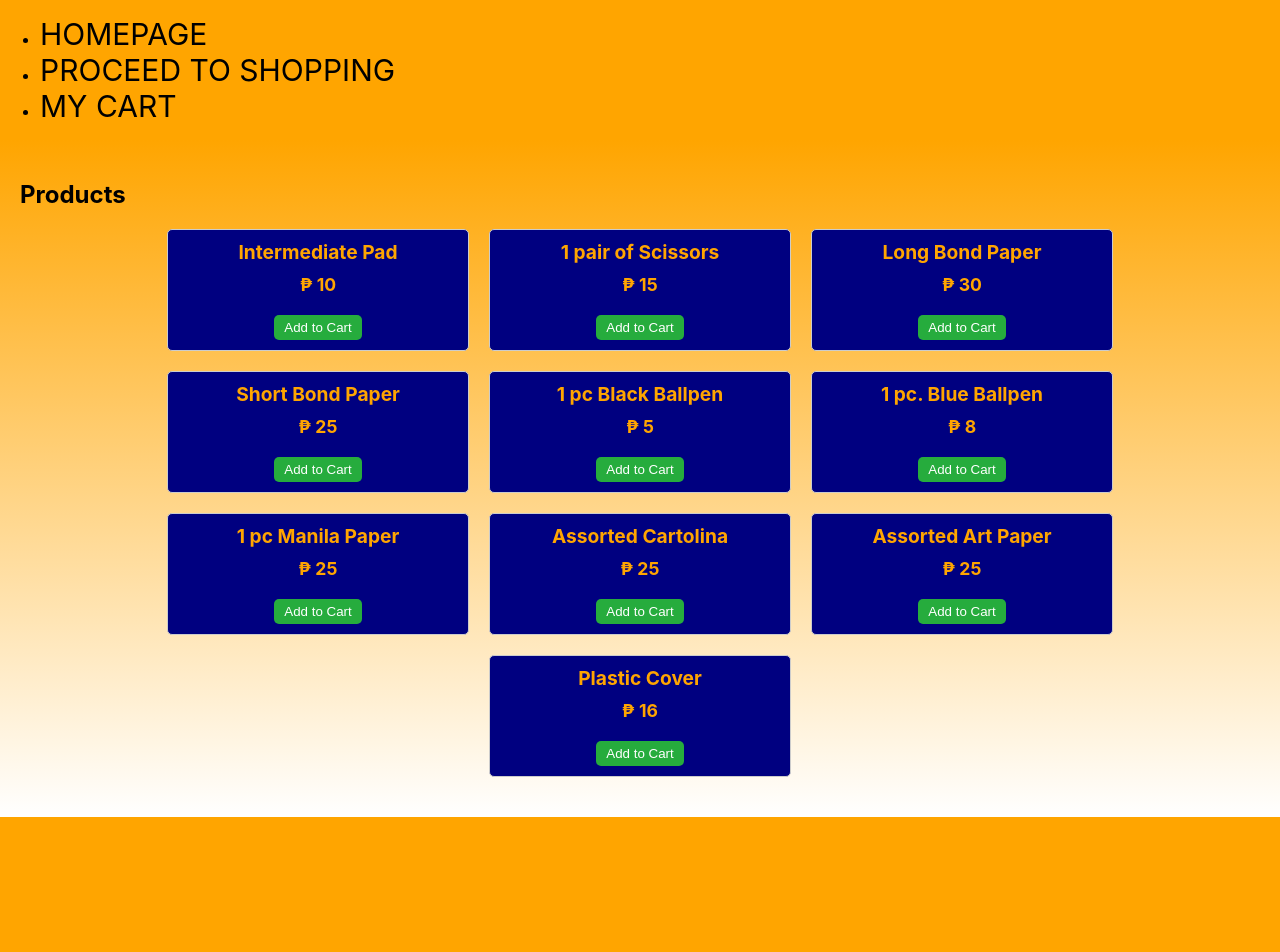
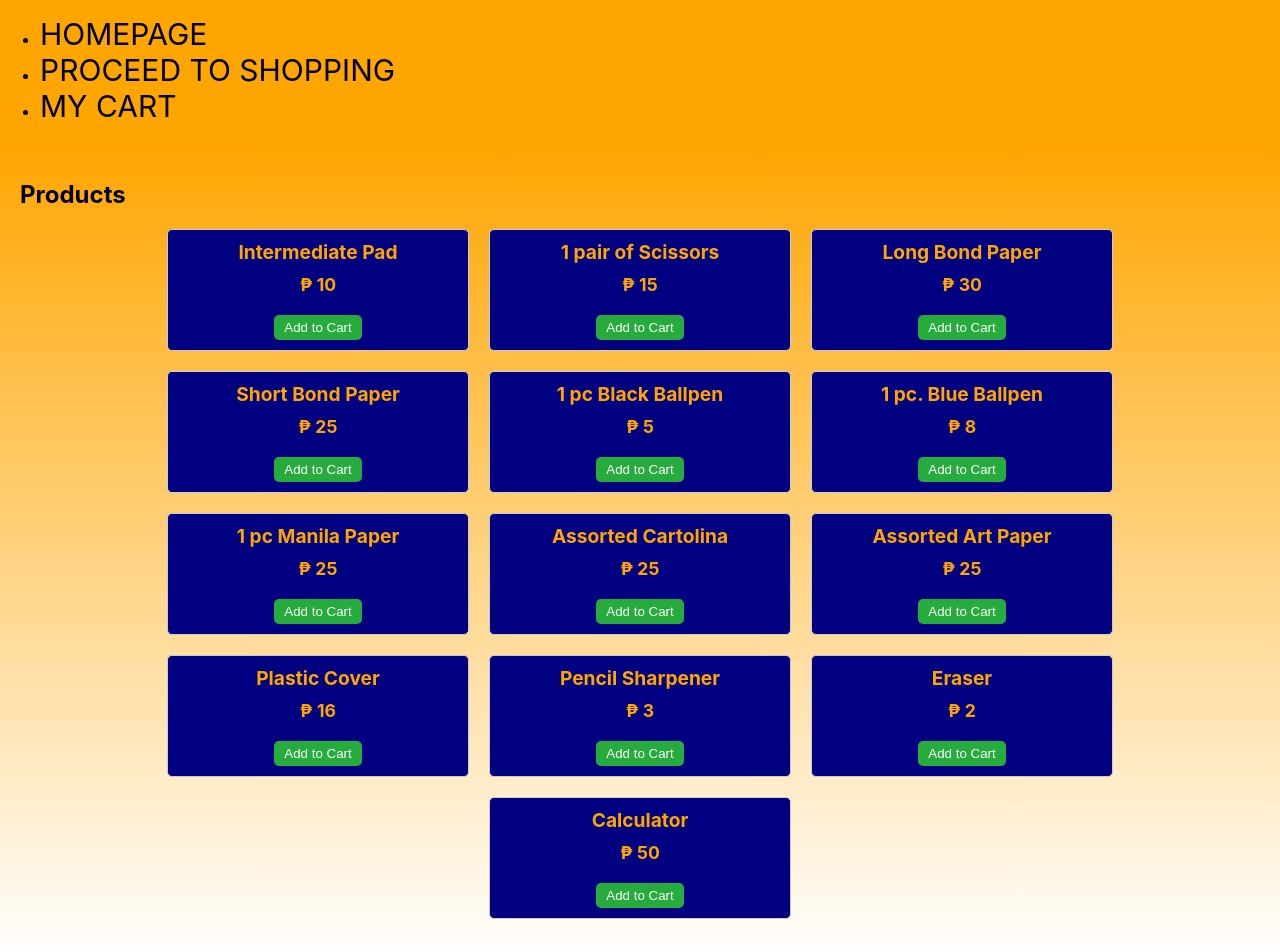
Before and after one commit to ArielAmante/ccs112eCommerce, a React (Create React App) app: page /products in a window 1280 px wide. Shown: the top 952 px of the page. Before the commit the page ends 817 px from the top, so only its background shows below. Built offline with nearby package versions, Linux system fonts and the light colour scheme.

Commit message:
ProductList.js

```diff
--- a/src/components/ProductList.js
+++ b/src/components/ProductList.js
@@ -13,9 +13,14 @@ const ProductList = ({ addToCart }) => {
       { id: 7, name: '1 pc Manila Paper', description: 'with border', price: 25 },
       { id: 8, name: 'Assorted Cartolina', description: 'with border', price: 25 },
       { id: 9, name: 'Assorted Art Paper', description: '1 rim', price: 25 },
-    { id: 10, name: 'Plastic Cover', description: '2ft', price: 16 }
-    // Add more products here...
+      { id: 10, name: 'Plastic Cover', description: '2ft', price: 16 },
+      // Added items
+      { id: 11, name: 'Pencil Sharpener', description: 'Manual', price: 3 },
+      { id: 12, name: 'Eraser', description: 'Rubber', price: 2 },
+      // Modified item
+      { id: 13, name: 'Calculator', description: 'Scientific', price: 50 },
     ];
+
 
   return (
     <div className="product-list-container">
```
Lines whose indentation alone changed are shown as unchanged.
